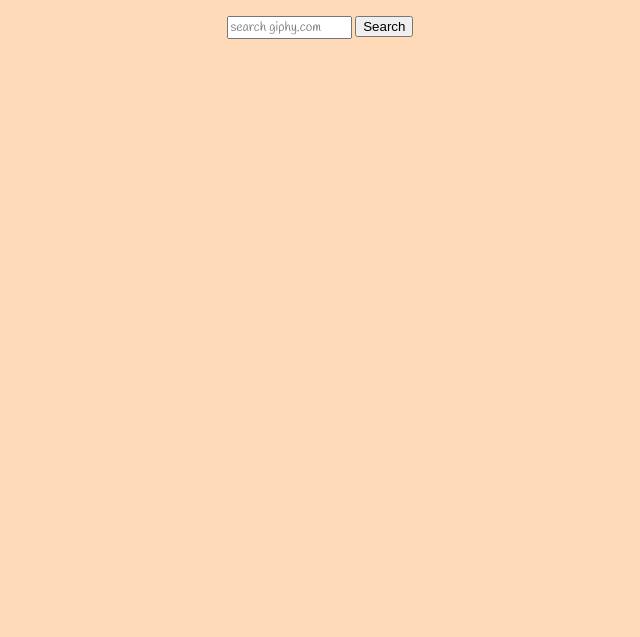
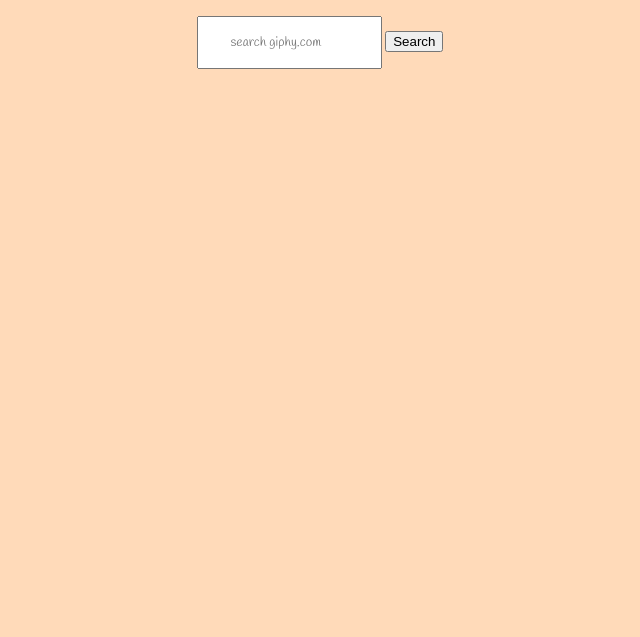
Before and after one commit to phuonglaitinen42/gif-search, a website: page views/search.html in a window 1280 px wide. Shown: the part 163-800 px from the top of the page, without its empty margins (320-960 px from the left). Drawn offline with Linux system fonts and the light colour scheme; files that its build step writes are made by us from their sources; files whose address does not match are found by name.

Commit message:
styling visual for the app

```diff
--- a/public/css/style.css
+++ b/public/css/style.css
@@ -17,6 +17,7 @@ h3 {
 
 form input {
     font-family: 'Handlee', cursive;
+    padding: 1rem 2rem;
 }
 
 #result {
```
